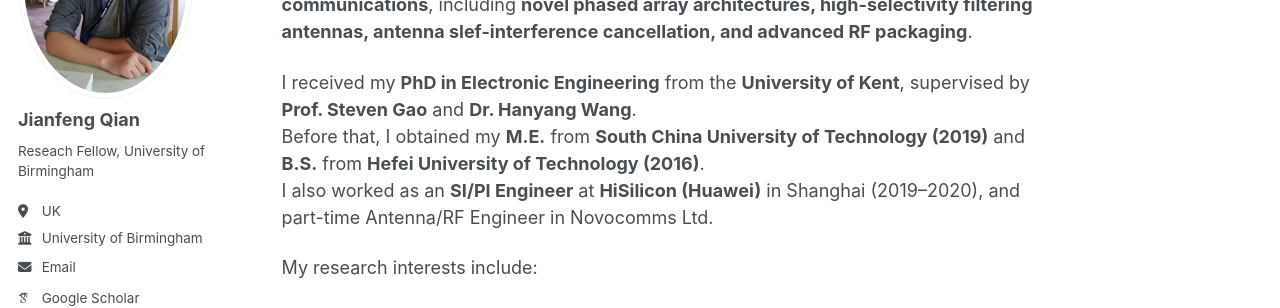
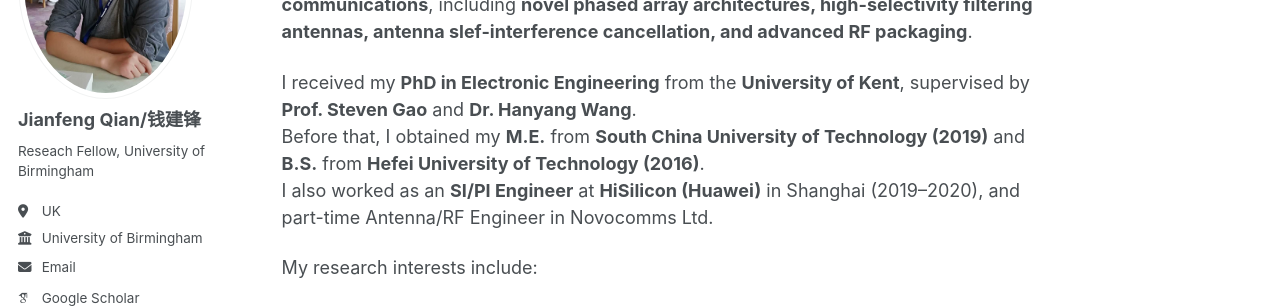
Before and after one commit to eejfqian/eejfqian.github.io, a Jekyll site: the page built from _pages/about.md, in a window 1280 px wide. Shown: the part 231-539 px from the top of the page. Built offline with Jekyll 4.4.1, drawn with Linux system fonts in a browser that asks for light colours; some web fonts are replaced; a script that is not in the unit is left out.

Commit message:
Update _config.yml

```diff
--- a/_config.yml
+++ b/_config.yml
@@ -25,7 +25,7 @@ author:
   # Biographic information
   avatar           : "profile.png"
   avatar_size: 260
-  name             : "Jianfeng Qian"
+  name             : "Jianfeng Qian/钱建锋"
   pronouns         : # example: "she/her"
   bio              : "Reseach Fellow, University of Birmingham"
   location         : "UK"
```
